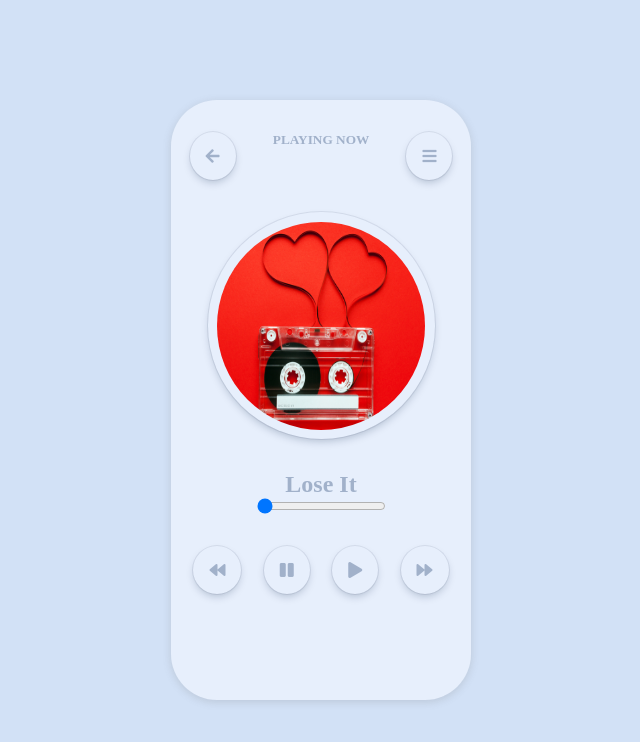
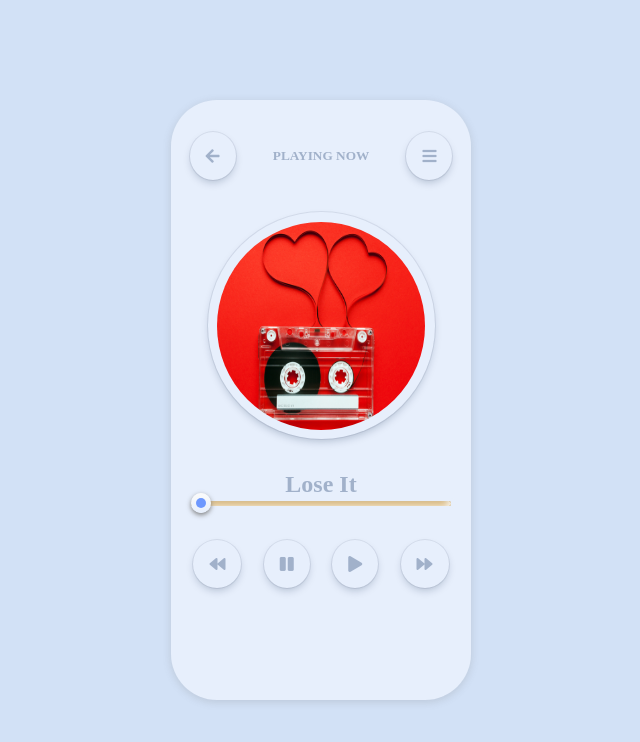
Before and after one commit to singhsduos/Music-Player, a plain HTML site: page index.html in a window 1280 px wide. Shown: the whole page, without its empty margins (319-959 px from the left). Drawn offline with Linux system fonts and the light colour scheme.

Commit message:
slider-range

```diff
--- a/style.css
+++ b/style.css
@@ -18,6 +18,7 @@
   --lightBlue-shade: #e7effc;
   --font-shade: #fff;
   --main-fontColor: #a1b1ca;
+  --darkBlue-shade: #6e98fe;
 }
 
 body {
@@ -48,6 +49,7 @@ body {
   display: flex;
   justify-content: space-around;
   margin: 2rem 0rem;
+  align-items: center;
 }
 
 .imgDiv {
@@ -82,19 +84,93 @@ body {
   align-items: center;
 }
 
+.sliderDiv {
+  width: 100%;
+}
+
 .allPlayingBtnsDiv {
   flex-direction: row;
   justify-content: space-evenly;
   margin-top: 2rem;
 }
 
-a{
+input[type="range"] {
+  -webkit-appearance: none;
+  -moz-appearance: none;
+  appearance: none;
+}
+input[type="range"]:focus {
+  outline: none;
+}
+input[type="range"]::-webkit-slider-thumb {
+  -webkit-appearance: none;
+}
+
+input[type="range"]::-moz-range-thumb {
+  border: none;
+}
+.songRange {
+  width: 90%;
+  height: 5px;
+  padding: 5px;
+  background: var(--lightBlue-shade);
+  border-radius: 20px;
+
+}
+.songRange::-webkit-slider-runnable-track {
+  display: flex;
+  align-items: center;
+  height: 5px;
+  background-color: orange;
+  border-radius: 20px;
+  box-shadow: inset -2px -2px 8px white, inset 2px 2px 8px rgba(0, 0, 0, 0.5);
+}
+.songRange::-webkit-slider-thumb {
+  position: relative;
+  top: -150%;
+  width: 20px;
+  height: 20px;
+  background-color: var(--lightBlue-shade);
+  border-radius: 50%;
+  box-sizing: border-box;
+  border: solid 0.375em transparent;
+  border-radius: 50%;
+  box-shadow: 0 2px 5px #7d7d7d;
+  background: linear-gradient(var(--darkBlue-shade), var(--darkBlue-shade))
+      padding-box,
+    linear-gradient(#fbfbfb, var(--lightBlue-shade)) border-box;
+  cursor: pointer;
+}
+.songRange::-moz-songrange-track {
+  display: flex;
+  align-items: center;
+  height: 20px;
+  border-radius: 10px;
+  box-shadow: inset -2px -2px 8px white, inset 2px 2px 8px rgba(0, 0, 0, 0.5);
+}
+
+.songRange::-moz-range-thumb {
+  position: relative;
+  top: -150%;
+  width: 20px;
+  height: 20px;
+  background-color: var(--lightBlue-shade);
+  background-image: linear-gradient(
+    -45deg,
+    rgba(255, 255, 255, 0.8),
+    transparent
+  );
+  border-radius: 50%;
+  box-shadow: -1px -1px 2px white, 1px 1px 2px rgba(0, 0, 0, 0.3);
+}
+
+a {
   box-shadow: rgba(9, 30, 66, 0.25) 0px 4px 8px -2px,
     rgba(9, 30, 66, 0.08) 0px 0px 0px 1px;
   border-radius: 50%;
 }
 
-i{
+i {
   padding: 1rem;
   color: var(--main-fontColor);
 }
```
Lines whose indentation alone changed are shown as unchanged.
